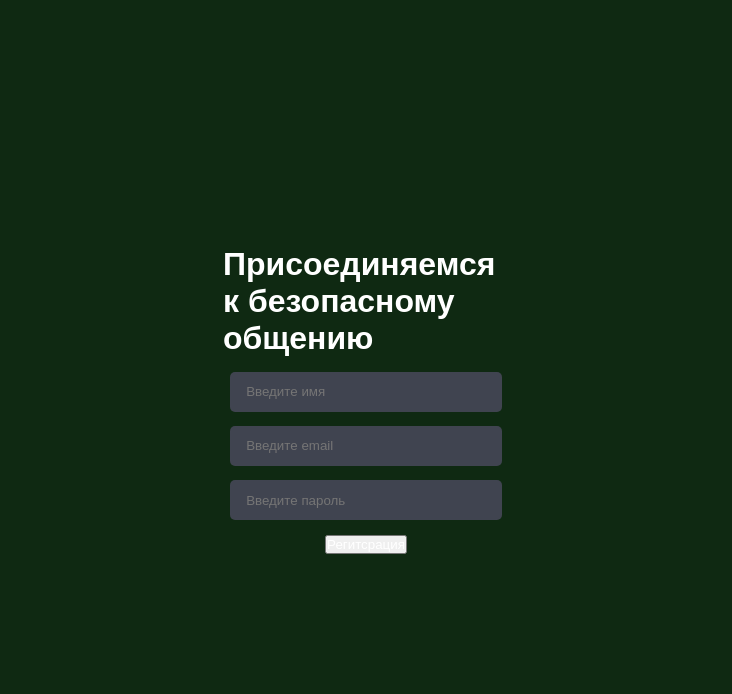
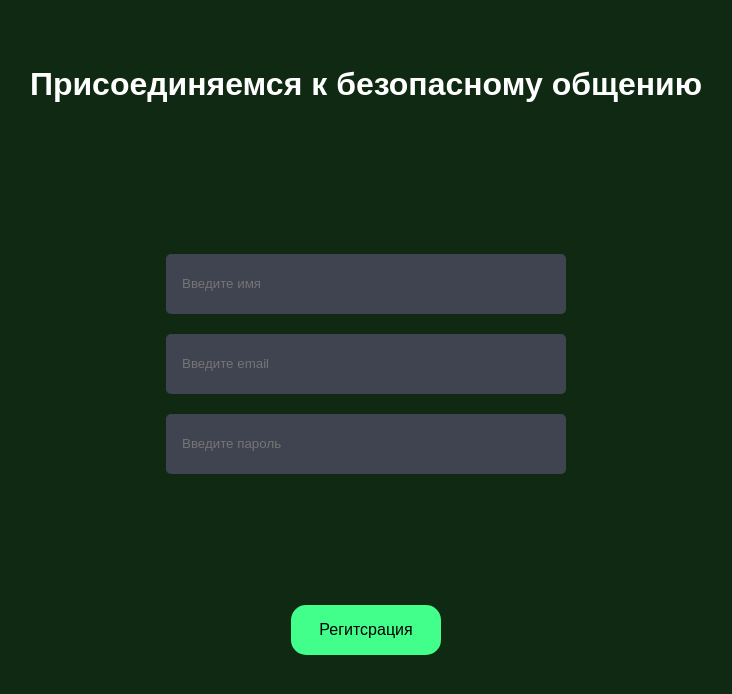
Before and after one commit to YusufZarifyanov/ChatApplication, a React (Create React App) app in the folder client/: page /register in a window 1280 px wide. Shown: the top 694 px of the page, without its empty margins (274-1006 px from the left). Built offline with nearby package versions, Linux system fonts and the light colour scheme; no server answers; a web font is replaced by a local one.

Commit message:
--create register page

```diff
--- a/client/src/components/Register.js
+++ b/client/src/components/Register.js
@@ -1,4 +1,5 @@
 import { useState } from "react";
+import "../styles/Register.scss";
 
 const Register = () => {
     const [name, setName] = useState("");
@@ -6,12 +7,14 @@ const Register = () => {
     const [email, setEmail] = useState("");
 
     const register = () => {
-        console.log(2)
-    }
+        console.log(2);
+    };
 
     return (
-        <div className="inputWindow">
+        <div className="register">
             <h1>Присоединяемся к безопасному общению</h1>
+
+            <div className="register__inputs">
                 <input
                     placeholder="Введите имя"
                     value={name}
@@ -27,6 +30,7 @@ const Register = () => {
                     value={password}
                     onChange={(e) => setPassword(e.target.value)}
                 />
+            </div>
 
             <button onClick={register}>Регитсрация</button>
         </div>
--- a/client/src/styles/HomePage.scss
+++ b/client/src/styles/HomePage.scss
@@ -5,7 +5,7 @@
 
     .left {
         flex: 5;
-        background: url("background.png") 0 0/100% 100% no-repeat;
+        background: url("../images/background.png") 0 0/100% 100% no-repeat;
     }
 
     .right {
--- /dev/null
+++ b/client/src/styles/Register.scss
@@ -0,0 +1,40 @@
+.register {
+    display: flex;
+    width: 100%;
+    height: 100vh;
+    justify-content: space-around;
+    flex-direction: column;
+
+    .register__inputs {
+        display: flex;
+        flex-direction: column;
+    }
+
+    input {
+        height: 60px;
+        width: 50vh;
+        background-color: #404450;
+        border: none;
+        padding-left: 1rem;
+        border-radius: 5px;
+        margin-top: 20px;
+        &:focus {
+            outline: none;
+        }
+    }
+
+    button {
+        font-size: 1rem;
+        // margin: 0.5rem;
+        padding: 1rem;
+        width: 150px;
+        border: none;
+        background-color: #41ff8a;
+        border-radius: 15px;
+        margin-bottom: 80px;
+        color: black;
+        &:hover {
+            cursor: pointer;
+        }
+    }
+}
```
Also changed, not shown: client/src/images/background.png (renamed from client/src/styles/background.png). Lines whose indentation alone changed are shown as unchanged.
